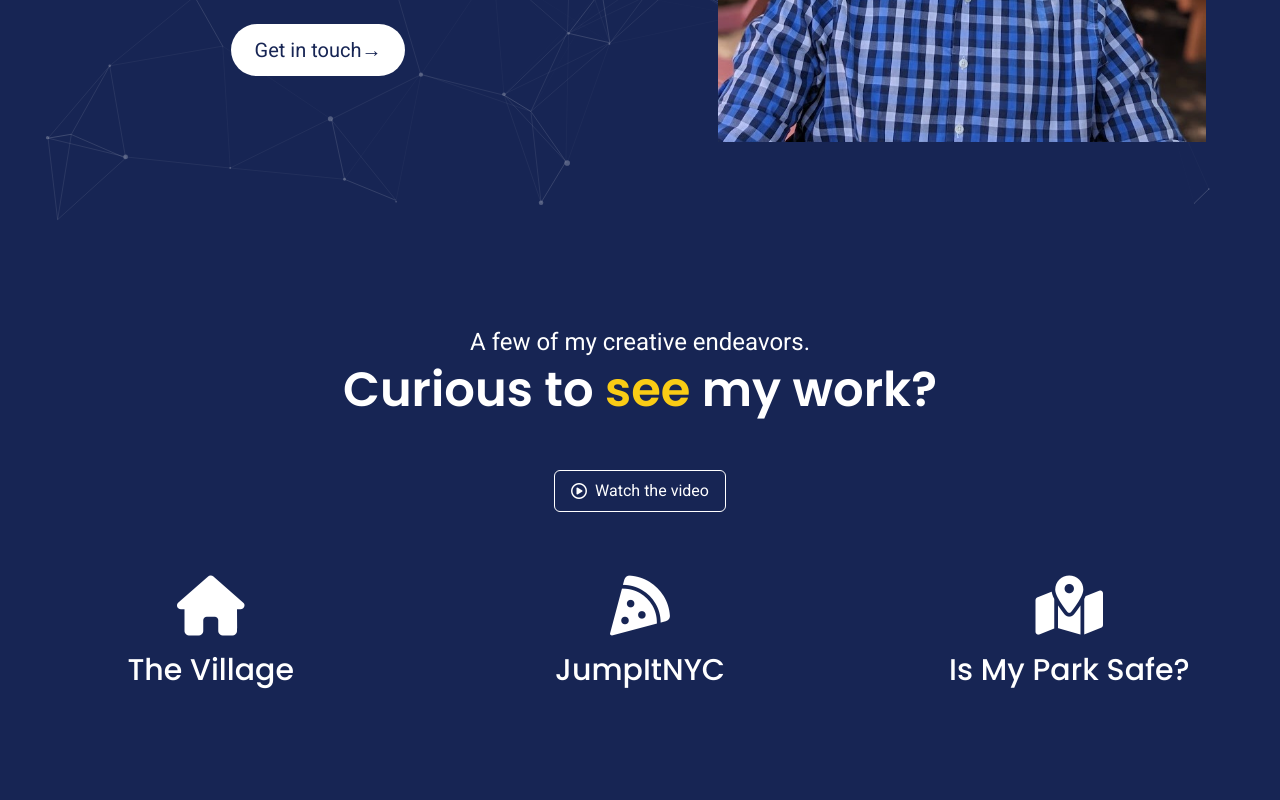
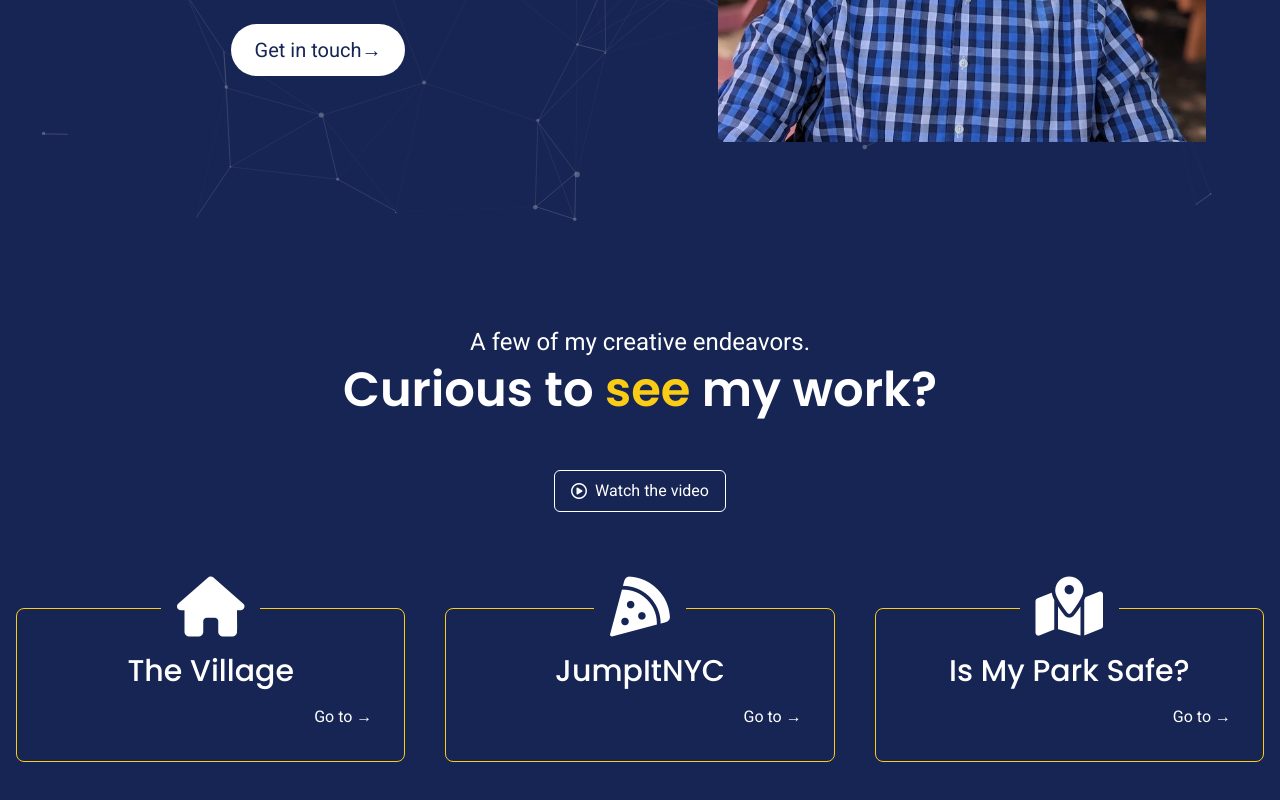
Before and after one commit to aomaits/portfolio-v3, a SvelteKit app: page / in a window 1280 px wide. Shown: the part 578-1378 px from the top of the page. Built offline with nearby package versions, Linux system fonts and the light colour scheme.

Commit message:
added to steps component

```diff
--- a/src/components/Step.svelte
+++ b/src/components/Step.svelte
@@ -2,11 +2,17 @@
     export let step;
 </script>
 
-<a href={step.href} target="_blank" class="p-4 sm:p-6 md:p-8 flex flex-col gap-4 rounded-lg border-solid border-yellow-700 text-center group cursor-pointer hover:border-yellow-400 duration-200">
+<a href={step.href} target="_blank" class="p-4 sm:p-6 md:p-8 flex flex-col gap-4 rounded-lg border border-solid border-yellow-400 text-center group cursor-pointer hover:border-white duration-200">
     <div class="bg-blue-950 grid place-items-center px-4 text-5xl md:text-6xl -mt-10 sm:-mt-12 md:-mt-14 lg:-mt-16 mx-auto duration-200">
         <i class={step.icon}/>
 
     </div>
     <h3 class="font-medium text-xl sm:text-2xl md:text-3xl">{step.name}</h3>
+    <slot/>
+    <div class="flex-1 flex justify-between gap-4 items-center">
+        <div class="ml-auto cursor-pointer hover:text-yellow-400 duration-200 relative after:absolute after:top-0 after:h-0 after:right-full after:w-full after:h-full after:bg-white after:duration-200 hover:after:translate-x-full after:z-[-1] overflow-hidden">
+            <p class="relative z-4">Go to &rarr;</p>
+        </div>
+    </div>
 
 </a>
```
